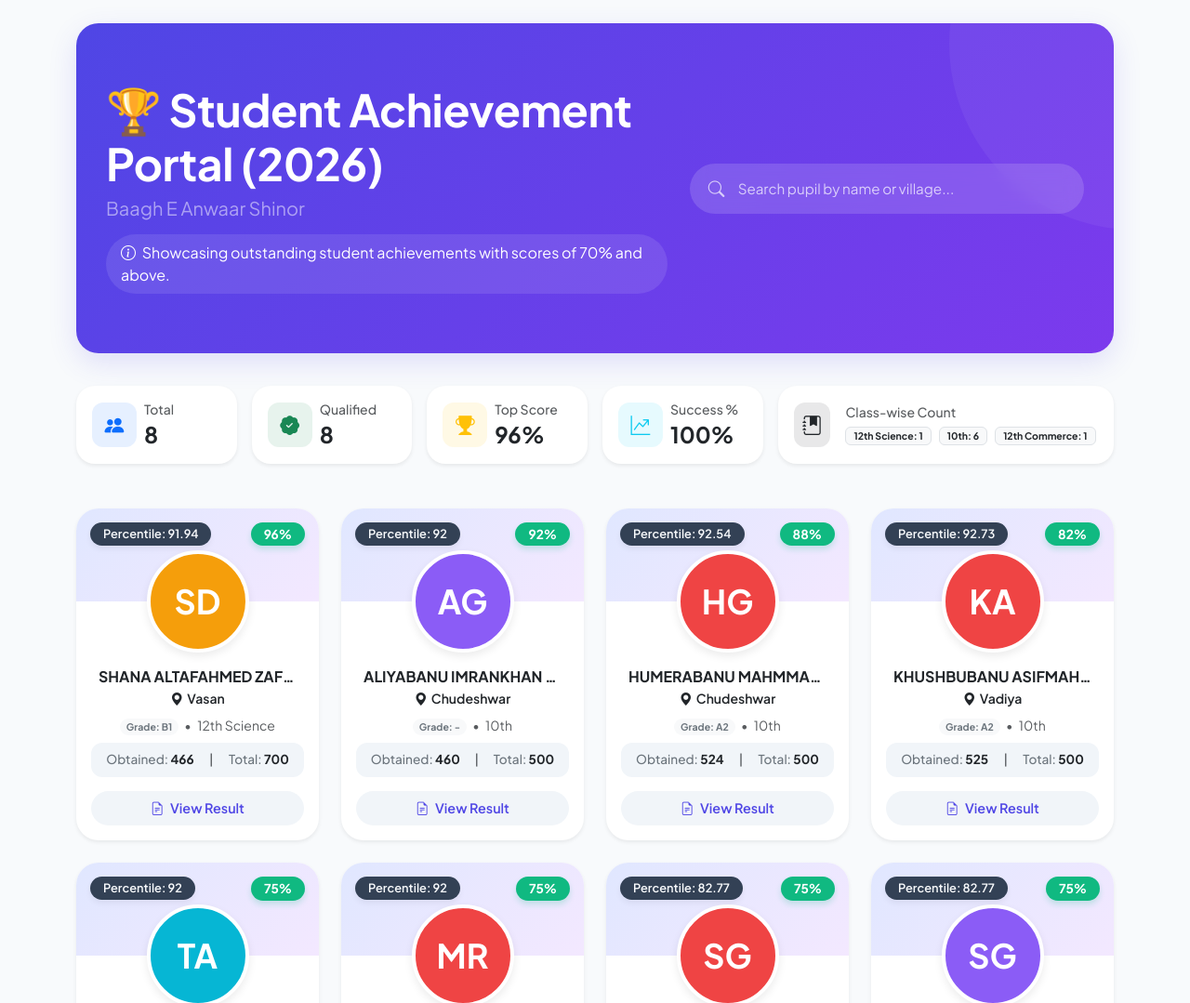
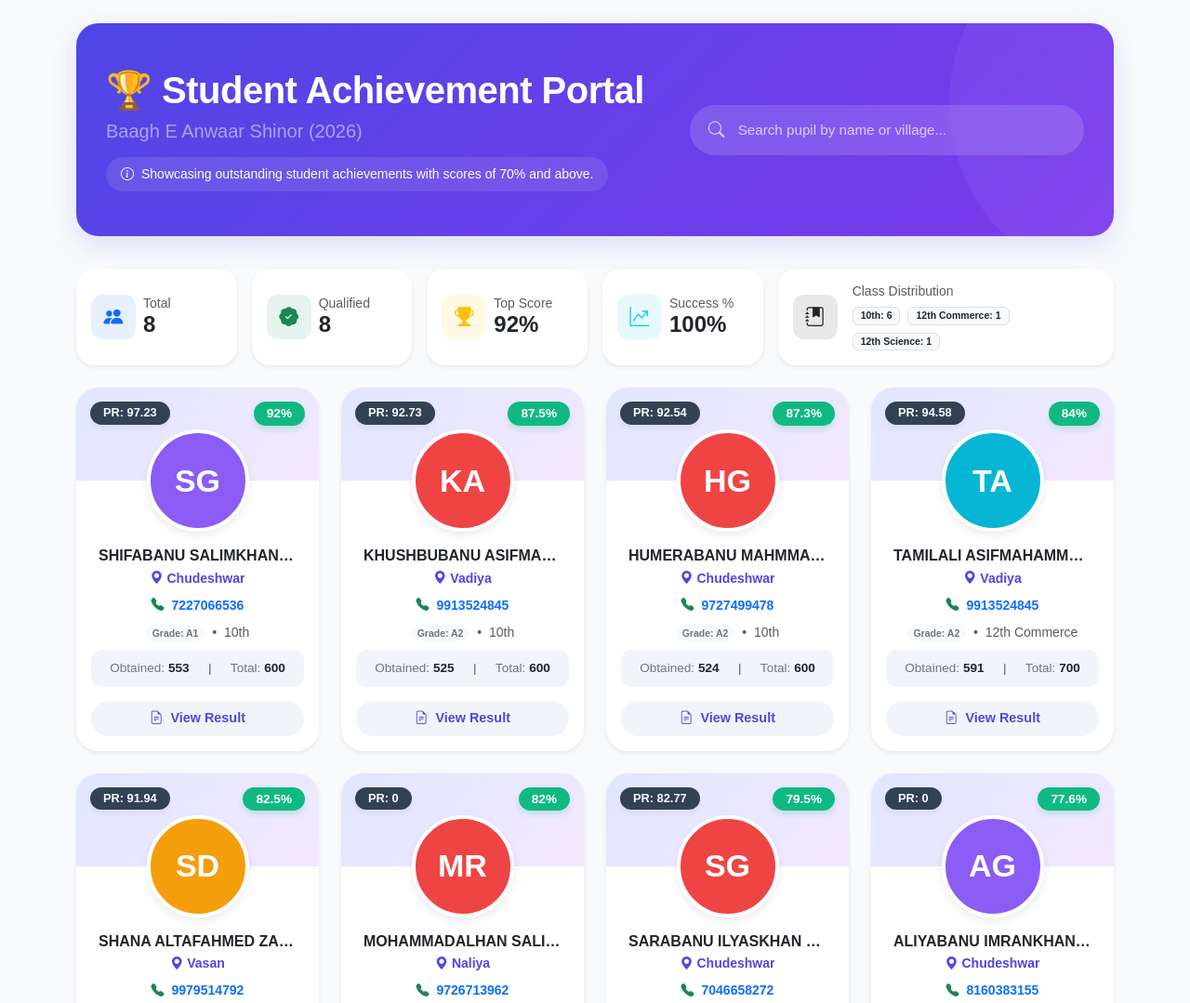
Before and after one commit to altaf7869/student_result_portal, a plain HTML site: page index.html in a window 1280 px wide. Shown: the top 1079 px of the page at 93% size. Drawn offline with nearby package versions, Linux system fonts and the light colour scheme.

Commit message:
changes commit

```diff
--- a/index.html
+++ b/index.html
@@ -7,7 +7,7 @@
     <title>Student Result Portal</title>
 
     <link href="https://cdn.jsdelivr.net/npm/bootstrap@5.3.3/dist/css/bootstrap.min.css" rel="stylesheet">
-    <link href="https://fonts.googleapis.com/css2?family=Plus+Jakarta+Sans:wght@400;500;600;700&display=swap" rel="stylesheet">
+    <link href="https://fonts.googleapis.com/css2 family=Plus+Jakarta+Sans:wght@400;500;600;700&display=swap" rel="stylesheet">
     <link href="https://cdn.jsdelivr.net/npm/bootstrap-icons@1.11.3/font/bootstrap-icons.min.css" rel="stylesheet">
 
     <style>
@@ -21,7 +21,7 @@
         .hero {
             background: linear-gradient(135deg, #4f46e5, #7c3aed);
             color: white;
-            padding: 4rem 2rem;
+            padding: 3rem 2rem;
             border-radius: 24px;
             margin-top: 25px;
             margin-bottom: 35px;
@@ -90,7 +90,7 @@
 
         /* Stat Cards */
         .stat-card {
-            border: 1px solid rgba(255, 255, 255, 0.8);
+            border: none;
             border-radius: 20px;
             background: white;
             transition: all 0.3s cubic-bezier(0.4, 0, 0.2, 1);
@@ -109,6 +109,7 @@
             align-items: center;
             justify-content: center;
             font-size: 1.3rem;
+            flex-shrink: 0;
         }
 
         /* Profile Student Cards */
@@ -155,7 +156,7 @@
             height: 110px;
             border-radius: 50%;
             color: #fff;
-            font-size: 36px;
+            font-size: 34px;
             font-weight: 700;
             display: flex;
             align-items: center;
@@ -164,11 +165,11 @@
             box-shadow: 0 4px 10px rgba(0, 0, 0, 0.08);
         }
 
-        /* Badges Positioning Update */
+        /* Badges Positioning */
         .badge-percentile {
             position: absolute;
             top: 15px;
-            left: 15px; /* Swapped to the left side */
+            left: 15px;
             padding: 6px 14px;
             border-radius: 50px;
             font-weight: 600;
@@ -182,7 +183,7 @@
         .badge-percentage {
             position: absolute;
             top: 15px;
-            right: 15px; /* Swapped to the right side */
+            right: 15px;
             padding: 6px 14px;
             border-radius: 50px;
             font-weight: 700;
@@ -197,7 +198,7 @@
         .marks-container {
             background-color: #f1f5f9;
             border-radius: 12px;
-            padding: 8px;
+            padding: 10px;
             margin-bottom: 15px;
             font-size: 0.85rem;
         }
@@ -254,6 +255,10 @@
             margin-bottom: 1rem;
             display: block;
         }
+
+        .text-indigo {
+            color: #4f46e5;
+        }
     </style>
 </head>
 
@@ -264,10 +269,10 @@
     <div class="hero">
         <div class="row align-items-center gy-4">
             <div class="col-lg-7 text-center text-lg-start">
-                <h1 class="display-5 text-white mb-2">🏆 Student Achievement Portal (2026)</h1>
-                <h5 class="text-white-50 fw-normal mb-3">Baagh E Anwaar Shinor</h5>
-                <p class="mb-0 bg-white bg-opacity-10 d-inline-block px-3 py-2 rounded-pill text-white fs-10">
-                    <i class="bi bi-info-circle me-1"></i> Showcasing outstanding student achievements with scores of 70% and above.
+                <h1 class="display-6 text-white mb-2">🏆 Student Achievement Portal</h1>
+                <h5 class="text-white-50 fw-normal mb-3">Baagh E Anwaar Shinor (2026)</h5>
+                <p class="mb-0 bg-white bg-opacity-10 d-inline-flex align-items-center px-3 py-2 rounded-pill text-white small">
+                    <i class="bi bi-info-circle me-2"></i> Showcasing outstanding student achievements with scores of 70% and above.
                 </p>
             </div>
             <div class="col-lg-5">
@@ -279,78 +284,72 @@
         </div>
     </div>
 
-<div class="row mb-5 g-3">
-    <!-- Total Students Card -->
-    <div class="col-6 col-md-4 col-lg-2">
+    <div class="row mb-4 g-3">
+        <div class="col-6 col-md-4 col-xl-2">
             <div class="card stat-card shadow-sm h-100">
                 <div class="card-body d-flex align-items-center p-3">
                     <div class="stat-icon-wrapper bg-primary bg-opacity-10 text-primary me-2">
                         <i class="bi bi-people-fill"></i>
                     </div>
                     <div>
-                    <h6 class="text-muted small mb-1 fw-medium">Total</h6>
+                        <h6 class="text-muted small mb-0 fw-medium">Total</h6>
                         <h4 class="mb-0 fw-bold text-dark" id="totalStudents">0</h4>
                     </div>
                 </div>
             </div>
         </div>
 
-    <!-- Qualified Card -->
-    <div class="col-6 col-md-4 col-lg-2">
+        <div class="col-6 col-md-4 col-xl-2">
             <div class="card stat-card shadow-sm h-100">
                 <div class="card-body d-flex align-items-center p-3">
                     <div class="stat-icon-wrapper bg-success bg-opacity-10 text-success me-2">
                         <i class="bi bi-patch-check-fill"></i>
                     </div>
                     <div>
-                    <h6 class="text-muted small mb-1 fw-medium">Qualified</h6>
+                        <h6 class="text-muted small mb-0 fw-medium">Qualified</h6>
                         <h4 class="mb-0 fw-bold text-dark" id="qualifiedStudents">0</h4>
                     </div>
                 </div>
             </div>
         </div>
 
-    <!-- Top Score Card -->
-    <div class="col-6 col-md-4 col-lg-2">
+        <div class="col-6 col-md-4 col-xl-2">
             <div class="card stat-card shadow-sm h-100">
                 <div class="card-body d-flex align-items-center p-3">
                     <div class="stat-icon-wrapper bg-warning bg-opacity-10 text-warning me-2">
                         <i class="bi bi-trophy-fill"></i>
                     </div>
                     <div>
-                    <h6 class="text-muted small mb-1 fw-medium">Top Score</h6>
+                        <h6 class="text-muted small mb-0 fw-medium">Top Score</h6>
                         <h4 class="mb-0 fw-bold text-dark" id="topScore">0%</h4>
                     </div>
                 </div>
             </div>
         </div>
 
-    <!-- Success Rate Card -->
-    <div class="col-6 col-md-4 col-lg-2">
+        <div class="col-6 col-md-4 col-xl-2">
             <div class="card stat-card shadow-sm h-100">
                 <div class="card-body d-flex align-items-center p-3">
                     <div class="stat-icon-wrapper bg-info bg-opacity-10 text-info me-2">
                         <i class="bi bi-graph-up-arrow"></i>
                     </div>
                     <div>
-                    <h6 class="text-muted small mb-1 fw-medium">Success %</h6>
+                        <h6 class="text-muted small mb-0 fw-medium">Success %</h6>
                         <h4 class="mb-0 fw-bold text-dark" id="successRate">0%</h4>
                     </div>
                 </div>
             </div>
         </div>
 
-    <!-- NEW: Class Distribution Card -->
-    <div class="col-12 col-md-8 col-lg-4">
+        <div class="col-12 col-md-8 col-xl-4">
             <div class="card stat-card shadow-sm h-100">
                 <div class="card-body d-flex align-items-center p-3">
                     <div class="stat-icon-wrapper bg-dark bg-opacity-10 text-dark me-3">
                         <i class="bi bi-journal-bookmark-fill"></i>
                     </div>
                     <div class="w-100">
-                    <h6 class="text-muted small mb-1 fw-medium">Class-wise Count</h6>
+                        <h6 class="text-muted small mb-1 fw-medium">Class Distribution</h6>
                         <div id="classBreakdown" class="d-flex flex-wrap gap-2 pt-1 small text-secondary">
-                        <!-- Dynamic content will load here -->
                             </div>
                     </div>
                 </div>
@@ -386,9 +385,10 @@ const students = [
         className: "12th Science",
         village: "Vasan",
         percentile: 91.94,
-        percentage: 96,
-        obtainedMarks: 466,
+        percentage: 82.5,
+        obtainedMarks: 578,
         totalMarks: 700,
+        contactNo: 9979514792,
         photo: "images/rahul.jpg",
         result: "results/SHANA_ALTAFAHMED_ZAFRULLAKHAN_DAYMA.jpg",
         type: "image"
@@ -399,10 +399,11 @@ const students = [
         grade: "-",
         className: "10th",
         village: "Chudeshwar",
-        percentile: 92,
-        percentage: 92,
-        obtainedMarks: 460,
-        totalMarks: 500,
+        percentile: 0,
+        percentage: 77.6,
+        obtainedMarks: 466,
+        totalMarks: 600,
+        contactNo: 8160383155,
         photo: "images/priya.jpg",
         result: "results/ALIYABANU_IMRANKHAN_GHORI.jpg",
         type: "image"
@@ -414,9 +415,10 @@ const students = [
         className: "10th",
         village: "Chudeshwar",
         percentile: 92.54,
-        percentage: 88,
+        percentage: 87.3,
         obtainedMarks: 524,
-        totalMarks: 500,
+        totalMarks: 600,
+        contactNo: 9727499478,
         photo: "images/arjun.jpg",
         result: "results/HUMERABANU_MAHMMADSOYEB_GHORI.jpg",
         type: "image"
@@ -428,9 +430,10 @@ const students = [
         className: "10th",
         village: "Vadiya",
         percentile: 92.73,
-        percentage: 82,
+        percentage: 87.5,
         obtainedMarks: 525,
-        totalMarks: 500,
+        totalMarks: 600,
+        contactNo: 9913524845,
         photo: "images/neha.jpg",
         result: "results/KHUSHBUBANU_ASIFMAHAMMAD_AFGHAN.jpg",
         type: "image"
@@ -441,10 +444,11 @@ const students = [
         grade: "A2",
         className: "12th Commerce",
         village: "Vadiya",
-        percentile: 92,
-        percentage: 75,
+        percentile: 94.58,
+        percentage: 84,
         obtainedMarks: 591,
         totalMarks: 700,
+        contactNo: 9913524845,
         photo: "images/amit.jpg",
         result: "results/TAMILALI_ASIFMAHAMMAD_AFGHAN.jpg",
         type: "image"
@@ -455,10 +459,11 @@ const students = [
         grade: "A2",
         className: "10th",
         village: "Naliya",
-        percentile: 92,
-        percentage: 75,
+        percentile: 0,
+        percentage: 82,
         obtainedMarks: 493,
-        totalMarks: 700,
+        totalMarks: 600,
+        contactNo: 9726713962,
         photo: "images/amit.jpg",
         result: "results/MOHAMMADALHAN_SALIMMAHAMMAD_RATHOD.jpg",
         type: "image"
@@ -470,9 +475,10 @@ const students = [
         className: "10th",
         village: "Chudeshwar",
         percentile: 82.77,
-        percentage: 75,
+        percentage: 79.5,
         obtainedMarks: 477,
-        totalMarks: 700,
+        totalMarks: 600,
+        contactNo: 7046658272,
         photo: "images/amit.jpg",
         result: "results/SARABANU_ILYASKHAN_GHORI.jpg",
         type: "image"
@@ -483,10 +489,11 @@ const students = [
         grade: "A1",
         className: "10th",
         village: "Chudeshwar",
-        percentile: 82.77,
-        percentage: 75,
+        percentile: 97.23,
+        percentage: 92,
         obtainedMarks: 553,
-        totalMarks: 700,
+        totalMarks: 600,
+        contactNo: 7227066536,
         photo: "images/amit.jpg",
         result: "results/SHIFABANU_SALIMKHAN_GHORI.jpg",
         type: "image"
@@ -494,13 +501,6 @@ const students = [
 ];
 
 let filteredStudents = students;
-
-// Calculates standard statistical percentile position based on dataset entries
-function calculatePercentile(score, totalData) {
-    const values = totalData.map(s => s.percentage);
-    const countSlowerOrEqual = values.filter(v => v <= score).length;
-    return Math.round((countSlowerOrEqual / values.length) * 100);
-}
 
 function renderStudents(data) {
     const container = document.getElementById("studentContainer");
@@ -519,17 +519,13 @@ function renderStudents(data) {
     }
 
     data.forEach(student => {
-        // Dynamic calculations can fall back to array if data structure is missing
-        const computedPercentile = calculatePercentile(student.percentage, students);
-        const displayPercentile = student.percentile || computedPercentile;
-
         container.innerHTML += `
-        <div class="col-xl-3 col-lg-4 col-md-6">
+        <div class="col-12 col-sm-6 col-lg-4 col-xl-3">
             <div class="card student-card shadow-sm position-relative h-100">
                 <div class="card-header-custom"></div>
 
                 <span class="badge badge-percentile">
-                    Percentile: ${student.percentile}
+                    PR: ${student.percentile}
                 </span>
 
                 <span class="badge badge-percentage">
@@ -548,6 +544,13 @@ function renderStudents(data) {
 
                     <p class="text-indigo small fw-semibold mb-2">
                         <i class="bi bi-geo-alt-fill me-1"></i>${student.village}
+                    </p>
+
+                    <p class="text-success small fw-semibold mb-2">
+                        <i class="bi bi-telephone-fill me-1"></i>
+                        <a href="tel:${student.contactNo}" class="text-decoration-none">
+                            ${student.contactNo || 'N/A'}
+                        </a>
                     </p>
 
                     <p class="text-muted small mb-2">
@@ -595,7 +598,6 @@ function viewResult(id) {
 }
 
 function updateStats() {
-    // 1. Existing calculations
     document.getElementById("totalStudents").innerText = students.length;
 
     const qualified = students.filter(x => x.percentage >= 70);
@@ -607,16 +609,12 @@ function updateStats() {
     const success = Math.round((qualified.length / students.length) * 100);
     document.getElementById("successRate").innerText = success + "%";
 
-    // 2. NEW: Calculate and Display Class Distribution
     const classCounts = {};
-
     students.forEach(student => {
         let cls = student.className || "Unknown";
-        // Clean up common variations like '10th' vs '10th Grade' if needed
         classCounts[cls] = (classCounts[cls] || 0) + 1;
     });
 
-    // Generate badge HTML for each unique class found in the array
     let breakdownHTML = "";
     for (const [className, count] of Object.entries(classCounts)) {
         breakdownHTML += `
@@ -624,7 +622,6 @@ function updateStats() {
                 <strong>${className}:</strong> ${count}
             </span>`;
     }
-
     document.getElementById("classBreakdown").innerHTML = breakdownHTML;
 }
 
@@ -659,11 +656,9 @@ document.getElementById("searchInput").addEventListener("input", function () {
     renderStudents(filteredStudents);
 });
 
-// Initial load triggers
-// Sort students by percentage in descending order (Highest to Lowest)
+// Sort students by percentage in descending order on load
 students.sort((a, b) => b.percentage - a.percentage);
 
-// Initial load triggers
 renderStudents(students);
 updateStats();
 </script>
```
Lines whose indentation alone changed are shown as unchanged.
